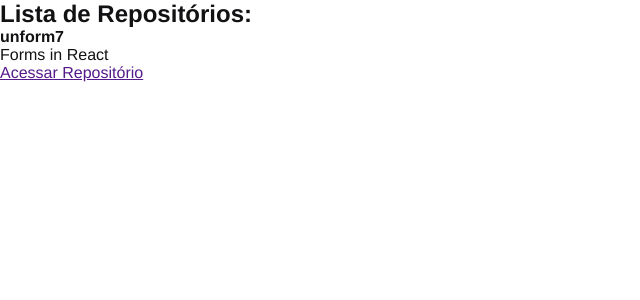
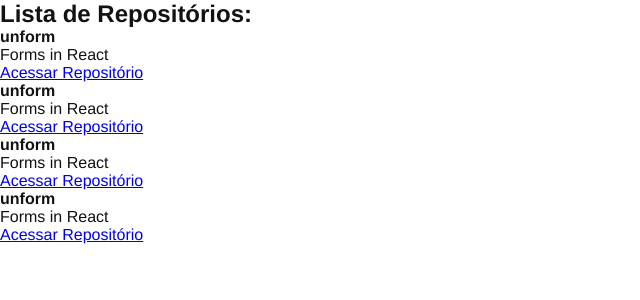
Before and after one commit to guigx7/01-github-explorer-2021, a React app: page / in a window 1280 px wide. Shown: the top 300 px of the page, without its empty margins (0-640 px from the left). Built offline with nearby package versions, Linux system fonts and the light colour scheme.

Commit message:
C1 aula 2-2

```diff
--- /dev/null
+++ b/src/components/RepositoryItem.jsx
@@ -0,0 +1,10 @@
+export function RepositoryItem(props) {
+  return (
+    <li>
+      <strong>{props.repository?.name ?? "Default"}</strong>
+      <p>{props.repository.description}</p>
+
+      <a href={props.repository.link}>Acessar Repositório</a>
+    </li>
+  );
+}
--- a/src/components/RepositoryList.jsx
+++ b/src/components/RepositoryList.jsx
@@ -1,19 +1,21 @@
-const repositoryName = "unform7";
+import { RepositoryItem } from "./RepositoryItem";
 
-export function RepositoryList(){
+const repository = {
+  name: "unform",
+  description: "Forms in React",
+  link: "https://github.com/g7tavares/01-github-explorer",
+};
+
+export function RepositoryList() {
   return (
     <section className="repository-list">
       <h1>Lista de Repositórios: </h1>
 
       <ul>
-                <li>
-                    <strong>{repositoryName}</strong>
-                    <p>Forms in React</p>
-
-                    <a href="">
-                        Acessar Repositório
-                    </a>
-                </li>
+        <RepositoryItem repository={repository}/>
+        <RepositoryItem repository={repository}/>
+        <RepositoryItem repository={repository}/>
+        <RepositoryItem repository={repository}/>
       </ul>
     </section>
   );
```
Lines whose indentation alone changed are shown as unchanged.
